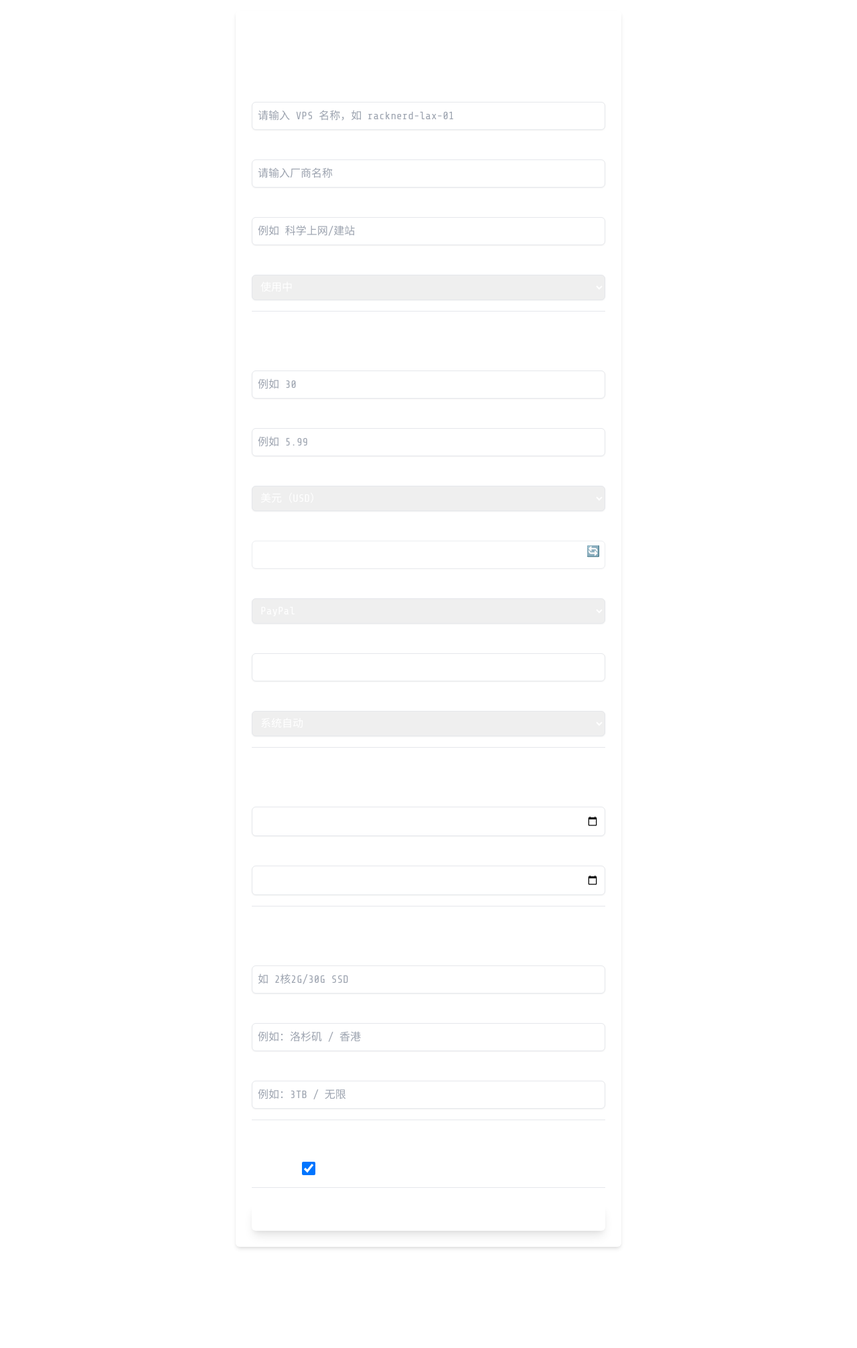
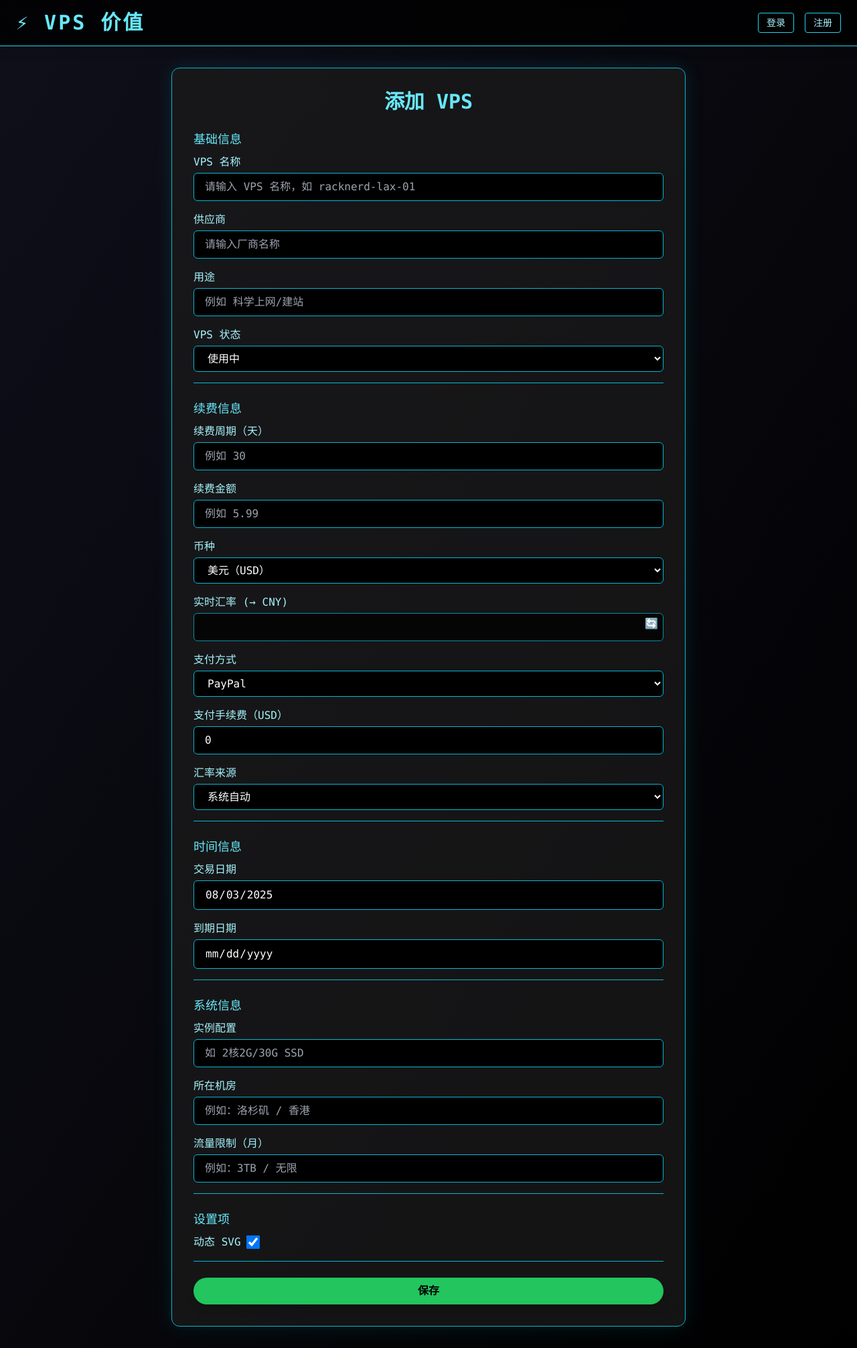
Before and after one commit to podcctv/vps-value-calculator, a Flask app: page /vps/new in a window 1280 px wide. Shown: the whole page at 67% size. Before the commit the page ends 1864 px from the top, so only its background shows below. Run offline with Flask 3, Linux system fonts and the light colour scheme; the visitor is signed in with stand-in values (Sample User, id 1); some libraries are stand-ins or nearby versions.

Commit message:
style: match add vps page to neon theme

```diff
--- a/templates/add_vps.html
+++ b/templates/add_vps.html
@@ -3,13 +3,32 @@
 <head>
   <meta charset="UTF-8">
   <title>添加 VPS</title>
-  <link rel="stylesheet" href="https://cdnjs.cloudflare.com/ajax/libs/tailwindcss/2.2.19/tailwind.min.css" integrity="sha512-wnea99uKIC3TJF7v4eKk4Y+lMz2Mklv18+r4na2Gn1abDRPPOeef95xTzdwGD9e6zXJBteMIhZ1+68QC5byJZw==" crossorigin="anonymous" referrerpolicy="no-referrer" />
-  <link href="https://fonts.googleapis.com/css2?family=Share+Tech+Mono&display=swap" rel="stylesheet" />
+  <link href="https://fonts.googleapis.com/css2?family=Orbitron&family=Share+Tech+Mono&display=swap" rel="stylesheet">
+  <script src="https://cdn.tailwindcss.com"></script>
   <script crossorigin src="https://unpkg.com/react@18/umd/react.development.js"></script>
   <script crossorigin src="https://unpkg.com/react-dom@18/umd/react-dom.development.js"></script>
   <script src="https://unpkg.com/@babel/standalone@7/babel.min.js"></script>
 </head>
-<body class="bg-[#1a1a1a] text-white" style="font-family: 'Share Tech Mono', monospace;">
+<body class="bg-gradient-to-br from-[#0f0f1a] to-[#000000] text-white min-h-screen font-mono">
+  <nav class="flex justify-between items-center px-6 py-4 bg-black/80 backdrop-blur shadow-lg border-b border-cyan-400">
+    <h1 class="text-3xl font-extrabold text-cyan-300 tracking-widest">
+        <a href="{{ url_for('vps_list') }}">⚡ VPS 价值</a>
+    </h1>
+    <div class="flex gap-4 items-center">
+        {% if current_user %}
+        <span class="text-sm text-gray-300">你好, {{ current_user.username }}</span>
+        <a class="text-sm border border-cyan-400 hover:bg-cyan-600 text-cyan-200 hover:text-white px-3 py-1 rounded transition" href="{{ url_for('add_vps') }}">添加 VPS</a>
+        <a class="text-sm border border-cyan-400 hover:bg-cyan-600 text-cyan-200 hover:text-white px-3 py-1 rounded transition" href="{{ url_for('manage_vps') }}">管理 VPS</a>
+        {% if current_user.is_admin %}
+        <a class="text-sm border border-cyan-400 hover:bg-cyan-600 text-cyan-200 hover:text-white px-3 py-1 rounded transition" href="{{ url_for('manage_users') }}">用户管理</a>
+        {% endif %}
+        <a class="text-sm border border-cyan-400 hover:bg-cyan-600 text-cyan-200 hover:text-white px-3 py-1 rounded transition" href="{{ url_for('logout') }}">退出登录</a>
+        {% else %}
+        <a class="text-sm border border-cyan-400 hover:bg-cyan-600 text-cyan-200 hover:text-white px-3 py-1 rounded transition" href="{{ url_for('login') }}">登录</a>
+        <a class="text-sm border border-cyan-400 hover:bg-cyan-600 text-cyan-200 hover:text-white px-3 py-1 rounded transition" href="{{ url_for('register') }}">注册</a>
+        {% endif %}
+    </div>
+  </nav>
   <div id="root"></div>
   <script>
     window.initialData = {{ vps_data|tojson|safe if vps_data else 'null' }};
@@ -69,46 +88,46 @@
       };
 
       return (
-        <div className="min-h-screen flex items-center justify-center p-4">
-          <div className="bg-slate-800 p-6 rounded-md shadow-md w-full max-w-xl">
-            <h1 className="text-2xl font-semibold mb-4 text-center">{isEdit ? '编辑 VPS' : '添加 VPS'}</h1>
+        <div className="container mx-auto px-4 py-8">
+          <div className="max-w-3xl mx-auto p-8 rounded-xl bg-[#1c1c1c]/70 shadow-[0_0_30px_rgba(0,255,255,0.1)] border border-cyan-500">
+            <h1 className="text-3xl font-bold text-cyan-300 mb-6 text-center">{isEdit ? '编辑 VPS' : '添加 VPS'}</h1>
             <form method="post" onSubmit={handleSubmit} className="space-y-6">
-              <fieldset className="border-b border-slate-600 pb-4 mb-4">
-                <legend className="text-lg mb-2">基础信息</legend>
+              <fieldset className="border-b border-cyan-500 pb-4 mb-4">
+                <legend className="text-lg mb-2 text-cyan-300">基础信息</legend>
                 <div className="flex flex-col">
-                  <label className="mb-1">VPS 名称</label>
-                  <input name="name" value={form.name} onChange={handleChange} placeholder="请输入 VPS 名称，如 racknerd-lax-01" className="border border-slate-600 bg-slate-900 rounded-md shadow-sm p-2 text-white" required />
+                  <label className="mb-1 text-cyan-200">VPS 名称</label>
+                  <input name="name" value={form.name} onChange={handleChange} placeholder="请输入 VPS 名称，如 racknerd-lax-01" className="w-full bg-black border border-cyan-500 rounded-md px-4 py-2 text-white placeholder-gray-400 focus:ring-2 focus:ring-cyan-400 focus:outline-none" required />
                 </div>
                 <div className="flex flex-col mt-4">
-                  <label className="mb-1">供应商</label>
-                  <input name="vendor_name" value={form.vendor_name} onChange={handleChange} placeholder="请输入厂商名称" className="border border-slate-600 bg-slate-900 rounded-md shadow-sm p-2 text-white" />
+                  <label className="mb-1 text-cyan-200">供应商</label>
+                  <input name="vendor_name" value={form.vendor_name} onChange={handleChange} placeholder="请输入厂商名称" className="w-full bg-black border border-cyan-500 rounded-md px-4 py-2 text-white placeholder-gray-400 focus:ring-2 focus:ring-cyan-400 focus:outline-none" />
                 </div>
                 <div className="flex flex-col mt-4">
-                  <label className="mb-1">用途</label>
-                  <input name="purpose" value={form.purpose} onChange={handleChange} placeholder="例如 科学上网/建站" className="border border-slate-600 bg-slate-900 rounded-md shadow-sm p-2 text-white" />
+                  <label className="mb-1 text-cyan-200">用途</label>
+                  <input name="purpose" value={form.purpose} onChange={handleChange} placeholder="例如 科学上网/建站" className="w-full bg-black border border-cyan-500 rounded-md px-4 py-2 text-white placeholder-gray-400 focus:ring-2 focus:ring-cyan-400 focus:outline-none" />
                 </div>
                 <div className="flex flex-col mt-4">
-                  <label className="mb-1">VPS 状态</label>
-                  <select name="status" value={form.status} onChange={handleChange} className="border border-slate-600 bg-slate-900 rounded-md shadow-sm p-2 text-white">
+                  <label className="mb-1 text-cyan-200">VPS 状态</label>
+                  <select name="status" value={form.status} onChange={handleChange} className="w-full bg-black border border-cyan-500 rounded-md px-4 py-2 text-white focus:ring-2 focus:ring-cyan-400">
                     <option value="active">使用中</option>
                     <option value="sold">已转手</option>
                   </select>
                 </div>
               </fieldset>
 
-              <fieldset className="border-b border-slate-600 pb-4 mb-4">
-                <legend className="text-lg mb-2">续费信息</legend>
+              <fieldset className="border-b border-cyan-500 pb-4 mb-4">
+                <legend className="text-lg mb-2 text-cyan-300">续费信息</legend>
                 <div className="flex flex-col">
-                  <label className="mb-1">续费周期（天）</label>
-                  <input type="number" name="renewal_days" value={form.renewal_days} onChange={handleChange} placeholder="例如 30" className="border border-slate-600 bg-slate-900 rounded-md shadow-sm p-2 text-white" />
+                  <label className="mb-1 text-cyan-200">续费周期（天）</label>
+                  <input type="number" name="renewal_days" value={form.renewal_days} onChange={handleChange} placeholder="例如 30" className="w-full bg-black border border-cyan-500 rounded-md px-4 py-2 text-white placeholder-gray-400 focus:ring-2 focus:ring-cyan-400 focus:outline-none" />
                 </div>
                 <div className="flex flex-col mt-4">
-                  <label className="mb-1">续费金额</label>
-                  <input type="number" step="0.01" name="renewal_price" value={form.renewal_price} onChange={handleChange} placeholder="例如 5.99" className="border border-slate-600 bg-slate-900 rounded-md shadow-sm p-2 text-white" />
+                  <label className="mb-1 text-cyan-200">续费金额</label>
+                  <input type="number" step="0.01" name="renewal_price" value={form.renewal_price} onChange={handleChange} placeholder="例如 5.99" className="w-full bg-black border border-cyan-500 rounded-md px-4 py-2 text-white placeholder-gray-400 focus:ring-2 focus:ring-cyan-400 focus:outline-none" />
                 </div>
                 <div className="flex flex-col mt-4">
-                  <label className="mb-1">币种</label>
-                  <select name="currency" className="border border-slate-600 bg-slate-900 rounded-md shadow-sm p-2 text-white" value={form.currency} onChange={handleChange}>
+                  <label className="mb-1 text-cyan-200">币种</label>
+                  <select name="currency" className="w-full bg-black border border-cyan-500 rounded-md px-4 py-2 text-white focus:ring-2 focus:ring-cyan-400" value={form.currency} onChange={handleChange}>
                     <option value="USD">美元（USD）</option>
                     <option value="CNY">人民币（CNY）</option>
                     <option value="EUR">欧元（EUR）</option>
@@ -117,13 +136,13 @@
                   </select>
                 </div>
                 <div className="flex flex-col mt-4 relative">
-                  <label className="mb-1">实时汇率 (→ CNY)</label>
-                  <input type="number" step="0.0001" name="exchange_rate" value={form.exchange_rate} onChange={handleChange} readOnly={form.exchange_rate_source === 'system'} className={`border border-slate-600 bg-slate-900 rounded-md shadow-sm p-2 text-white ${form.exchange_rate_source === 'system' ? 'opacity-75' : ''}`} />
+                  <label className="mb-1 text-cyan-200">实时汇率 (→ CNY)</label>
+                  <input type="number" step="0.0001" name="exchange_rate" value={form.exchange_rate} onChange={handleChange} readOnly={form.exchange_rate_source === 'system'} className={`w-full bg-black border border-cyan-500 rounded-md px-4 py-2 text-white placeholder-gray-400 focus:ring-2 focus:ring-cyan-400 focus:outline-none ${form.exchange_rate_source === 'system' ? 'opacity-75' : ''}`} />
                   {form.exchange_rate_source === 'system' && <span className="absolute right-2 top-8">🔄</span>}
                 </div>
                 <div className="flex flex-col mt-4">
-                  <label className="mb-1">支付方式</label>
-                  <select name="payment_method" value={form.payment_method} onChange={handleChange} className="border border-slate-600 bg-slate-900 rounded-md shadow-sm p-2 text-white">
+                  <label className="mb-1 text-cyan-200">支付方式</label>
+                  <select name="payment_method" value={form.payment_method} onChange={handleChange} className="w-full bg-black border border-cyan-500 rounded-md px-4 py-2 text-white focus:ring-2 focus:ring-cyan-400">
                     <option>PayPal</option>
                     <option>信用卡</option>
                     <option>支付宝</option>
@@ -133,57 +152,57 @@
                   </select>
                 </div>
                 <div className="flex flex-col mt-4">
-                  <label className="mb-1">支付手续费（USD）</label>
-                  <input type="number" step="0.01" name="transaction_fee" value={form.transaction_fee} onChange={handleChange} placeholder="如：0.5，单位 USD" className="border border-slate-600 bg-slate-900 rounded-md shadow-sm p-2 text-white" />
+                  <label className="mb-1 text-cyan-200">支付手续费（USD）</label>
+                  <input type="number" step="0.01" name="transaction_fee" value={form.transaction_fee} onChange={handleChange} placeholder="如：0.5，单位 USD" className="w-full bg-black border border-cyan-500 rounded-md px-4 py-2 text-white placeholder-gray-400 focus:ring-2 focus:ring-cyan-400 focus:outline-none" />
                 </div>
                 <div className="flex flex-col mt-4">
-                  <label className="mb-1">汇率来源</label>
-                  <select name="exchange_rate_source" value={form.exchange_rate_source} onChange={handleChange} className="border border-slate-600 bg-slate-900 rounded-md shadow-sm p-2 text-white">
+                  <label className="mb-1 text-cyan-200">汇率来源</label>
+                  <select name="exchange_rate_source" value={form.exchange_rate_source} onChange={handleChange} className="w-full bg-black border border-cyan-500 rounded-md px-4 py-2 text-white focus:ring-2 focus:ring-cyan-400">
                     <option value="system">系统自动</option>
                     <option value="custom">自定义</option>
                   </select>
                 </div>
               </fieldset>
 
-              <fieldset className="border-b border-slate-600 pb-4 mb-4">
-                <legend className="text-lg mb-2">时间信息</legend>
+              <fieldset className="border-b border-cyan-500 pb-4 mb-4">
+                <legend className="text-lg mb-2 text-cyan-300">时间信息</legend>
                 <div className="flex flex-col">
-                  <label className="mb-1">交易日期</label>
-                  <input type="date" name="transaction_date" value={form.transaction_date} onChange={handleChange} placeholder="请选择交易时间" className="border border-slate-600 bg-slate-900 rounded-md shadow-sm p-2 text-white" required />
+                  <label className="mb-1 text-cyan-200">交易日期</label>
+                  <input type="date" name="transaction_date" value={form.transaction_date} onChange={handleChange} placeholder="请选择交易时间" className="w-full bg-black border border-cyan-500 rounded-md px-4 py-2 text-white placeholder-gray-400 focus:ring-2 focus:ring-cyan-400 focus:outline-none" required />
                 </div>
                 <div className="flex flex-col mt-4">
-                  <label className="mb-1">到期日期</label>
-                  <input type="date" name="expiry_date" value={form.expiry_date} onChange={handleChange} placeholder="请选择到期时间" className="border border-slate-600 bg-slate-900 rounded-md shadow-sm p-2 text-white" />
+                  <label className="mb-1 text-cyan-200">到期日期</label>
+                  <input type="date" name="expiry_date" value={form.expiry_date} onChange={handleChange} placeholder="请选择到期时间" className="w-full bg-black border border-cyan-500 rounded-md px-4 py-2 text-white placeholder-gray-400 focus:ring-2 focus:ring-cyan-400 focus:outline-none" />
                 </div>
               </fieldset>
 
-              <fieldset className="border-b border-slate-600 pb-4 mb-4">
-                <legend className="text-lg mb-2">系统信息</legend>
+              <fieldset className="border-b border-cyan-500 pb-4 mb-4">
+                <legend className="text-lg mb-2 text-cyan-300">系统信息</legend>
                 <div className="flex flex-col">
-                  <label className="mb-1">实例配置</label>
-                  <input name="instance_config" value={form.instance_config} onChange={handleChange} placeholder="如 2核2G/30G SSD" className="border border-slate-600 bg-slate-900 rounded-md shadow-sm p-2 text-white" />
+                  <label className="mb-1 text-cyan-200">实例配置</label>
+                  <input name="instance_config" value={form.instance_config} onChange={handleChange} placeholder="如 2核2G/30G SSD" className="w-full bg-black border border-cyan-500 rounded-md px-4 py-2 text-white placeholder-gray-400 focus:ring-2 focus:ring-cyan-400 focus:outline-none" />
                 </div>
                 <div className="flex flex-col mt-4">
-                  <label className="mb-1">所在机房</label>
-                  <input name="location" value={form.location} onChange={handleChange} placeholder="例如：洛杉矶 / 香港" className="border border-slate-600 bg-slate-900 rounded-md shadow-sm p-2 text-white" />
+                  <label className="mb-1 text-cyan-200">所在机房</label>
+                  <input name="location" value={form.location} onChange={handleChange} placeholder="例如：洛杉矶 / 香港" className="w-full bg-black border border-cyan-500 rounded-md px-4 py-2 text-white placeholder-gray-400 focus:ring-2 focus:ring-cyan-400 focus:outline-none" />
                 </div>
                 <div className="flex flex-col mt-4">
-                  <label className="mb-1">流量限制（月）</label>
-                  <input name="traffic_limit" value={form.traffic_limit} onChange={handleChange} placeholder="例如：3TB / 无限" className="border border-slate-600 bg-slate-900 rounded-md shadow-sm p-2 text-white" />
+                  <label className="mb-1 text-cyan-200">流量限制（月）</label>
+                  <input name="traffic_limit" value={form.traffic_limit} onChange={handleChange} placeholder="例如：3TB / 无限" className="w-full bg-black border border-cyan-500 rounded-md px-4 py-2 text-white placeholder-gray-400 focus:ring-2 focus:ring-cyan-400 focus:outline-none" />
                 </div>
               </fieldset>
 
-              <fieldset className="border-b border-slate-600 pb-4 mb-4">
-                <legend className="text-lg mb-2">设置项</legend>
+              <fieldset className="border-b border-cyan-500 pb-4 mb-4">
+                <legend className="text-lg mb-2 text-cyan-300">设置项</legend>
                 <div className="flex items-center">
-                  <label className="mr-2">动态 SVG</label>
+                  <label className="mr-2 text-cyan-200">动态 SVG</label>
                   <input type="checkbox" name="dynamic_svg" checked={form.dynamic_svg} onChange={handleChange} className="h-5 w-5" />
                 </div>
               </fieldset>
 
               <input type="hidden" name="update_cycle" value={form.update_cycle} />
 
-              <button type="submit" className="w-full py-2 px-4 bg-cyan-600 hover:bg-cyan-500 text-white rounded-md shadow-lg">保存</button>
+              <button type="submit" className="w-full mt-6 bg-green-500 hover:bg-green-400 text-black font-bold py-2 px-4 rounded-full transition shadow-lg hover:shadow-green-300">保存</button>
             </form>
           </div>
         </div>
```
